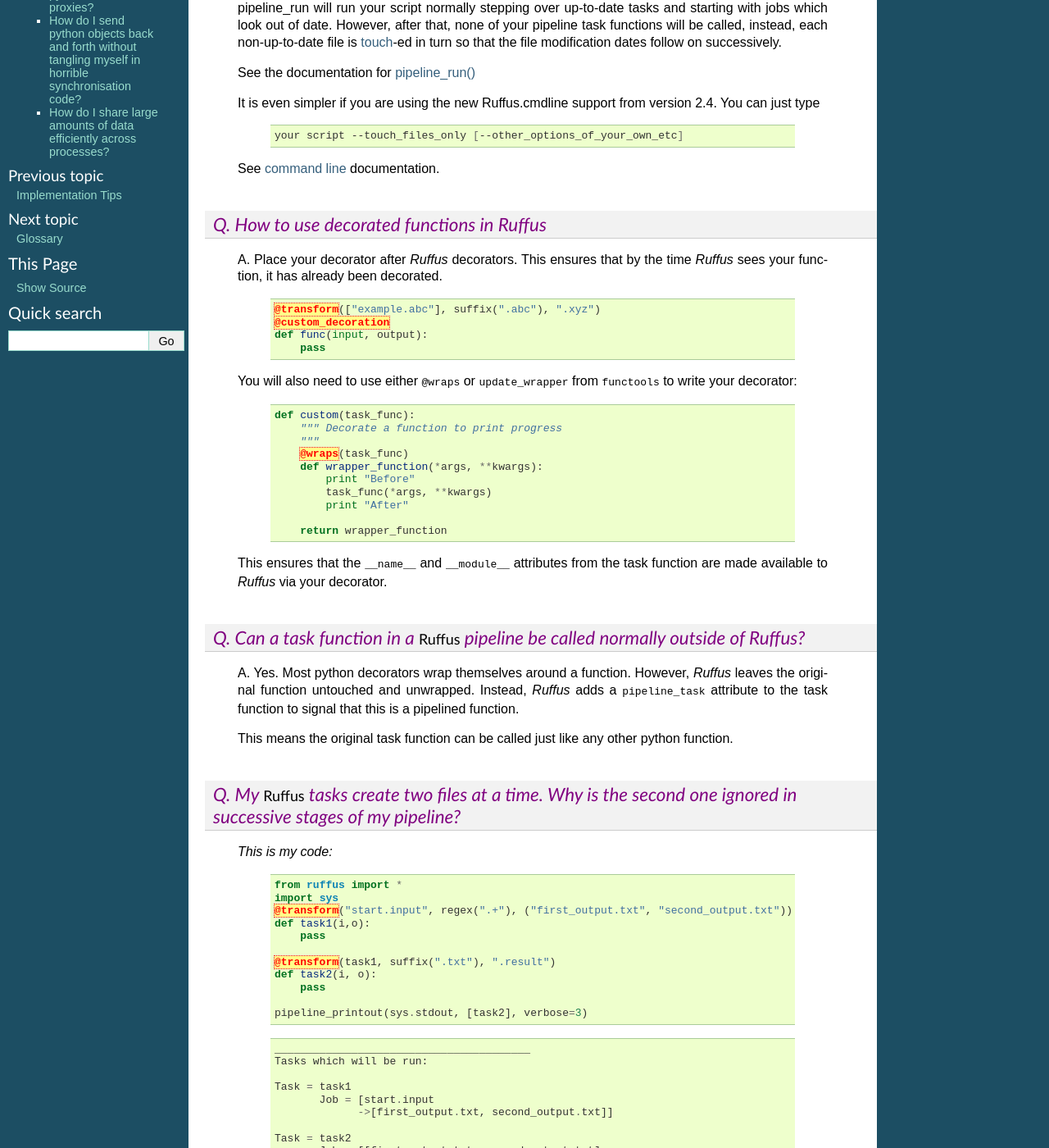
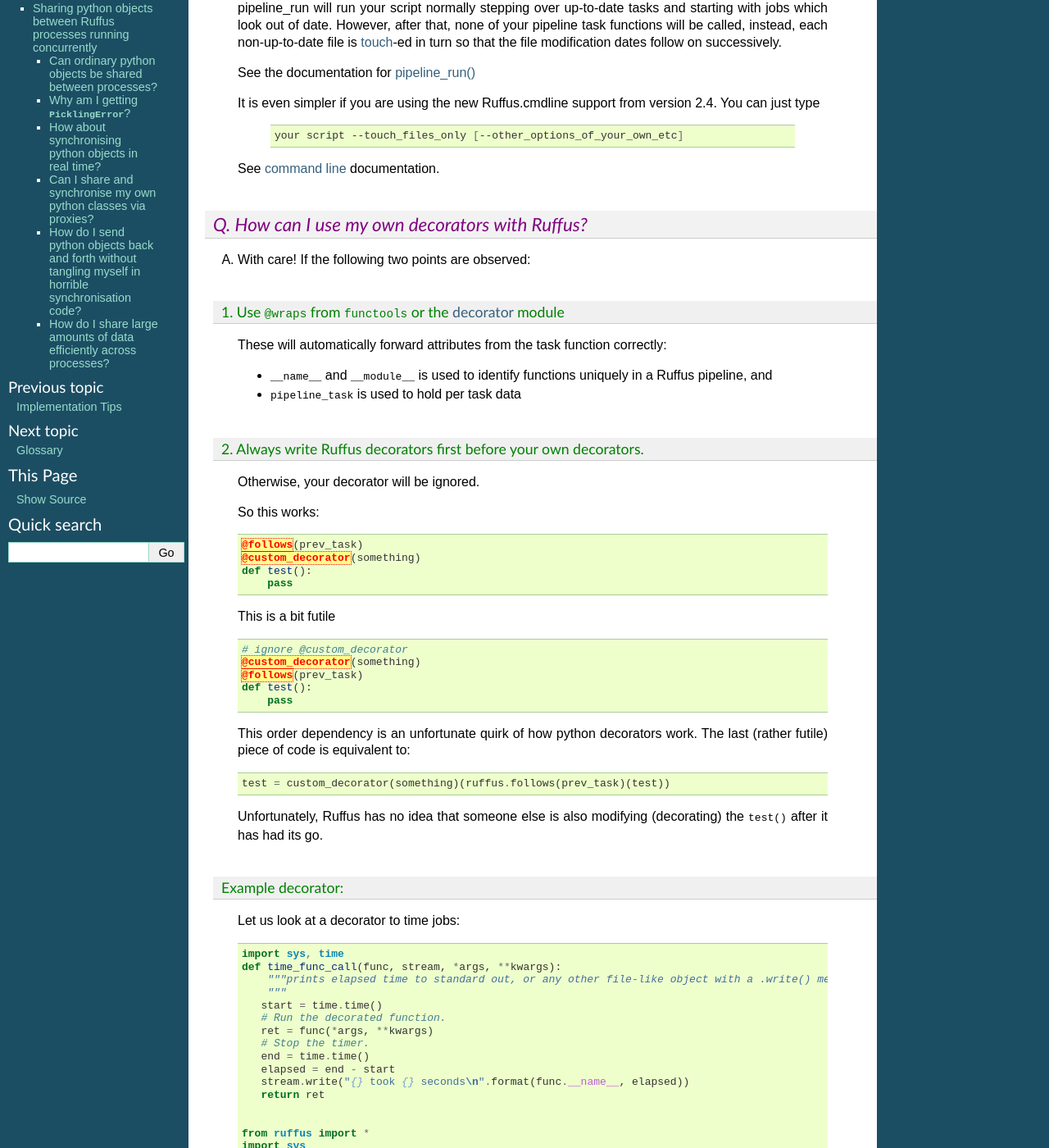
Before and after one commit to cgat-developers/ruffus, a Sphinx documentation site: the page built from doc/faq.rst, in a window 1280 px wide and 1400 px high, scrolled down 1467 px. Shown: the whole window at 82% size. Built offline with Sphinx 7.4.7, drawn with Linux system fonts in a browser that asks for light colours; formulas are drawn with MathJax 3; the version number could not be read and is left out; some of the changed text lies outside the part shown.

Commit message:
How to write and use non-Ruffus decorators with Ruffus

```diff
--- a/doc/faq.rst
+++ b/doc/faq.rst
@@ -100,36 +100,155 @@
     See :ref:`command line <new_manual.cmdline>` documentation.
 
 ========================================================================================
-Q. How to use decorated functions in Ruffus
+Q. How can I use my own decorators with Ruffus?
 ========================================================================================
-    A. Place your decorator after *Ruffus* decorators. This ensures that by the time *Ruffus* sees
-    your function, it has already been decorated.
 
-        ::
+A. With care! If the following two points are observed:
 
-            @transform(["example.abc"], suffix(".abc"), ".xyz")
-            @custom_decoration
-            def func(input, output):
-                pass
+__________________________________________________________________________________________________________
+1. Use ``@wraps`` from ``functools`` or the `decorator <https://pypi.python.org/pypi/decorator>`__ module
+__________________________________________________________________________________________________________
 
-    You will also need to use either ``@wraps`` or ``update_wrapper`` from ``functools``
-    to write your decorator:
+    These will automatically forward attributes from the task function correctly:
 
-        ::
+    * ``__name__`` and ``__module__`` is used to identify functions uniquely in a Ruffus pipeline, and
+    * ``pipeline_task`` is used to hold per task data
 
-            def custom(task_func):
-                """ Decorate a function to print progress
-                """
-                @wraps(task_func)
-                def wrapper_function(*args, **kwargs):
-                    print "Before"
-                    task_func(*args, **kwargs)
-                    print "After"
+__________________________________________________________________________________________________________
+2. Always write Ruffus decorators first before your own decorators.
+__________________________________________________________________________________________________________
 
-                return wrapper_function
+    Otherwise, your decorator will be ignored.
 
-    This ensures that the ``__name__`` and ``__module__`` attributes from the task function
-    are made available to *Ruffus* via your decorator.
+    So this works:
+
+    .. code-block:: python
+
+      @follows(prev_task)
+      @custom_decorator(something)
+      def test():
+          pass
+
+    This is a bit futile
+
+    .. code-block:: python
+
+        # ignore @custom_decorator
+        @custom_decorator(something)
+        @follows(prev_task)
+        def test():
+            pass
+
+
+    This order dependency is an unfortunate quirk of how python decorators work. The last (rather futile)
+    piece of code is equivalent to:
+
+    .. code-block:: python
+
+        test = custom_decorator(something)(ruffus.follows(prev_task)(test))
+
+    Unfortunately, Ruffus has no idea that someone else is also modifying (decorating) the ``test()``
+    after it has had its go.
+
+
+
+_____________________________________________________
+Example decorator:
+_____________________________________________________
+
+    Let us look at a decorator to time jobs:
+
+    .. code-block:: python
+
+        import sys, time
+        def time_func_call(func, stream, *args, **kwargs):
+            """prints elapsed time to standard out, or any other file-like object with a .write() method.
+            """
+           start = time.time()
+           # Run the decorated function.
+           ret = func(*args, **kwargs)
+           # Stop the timer.
+           end = time.time()
+           elapsed = end - start
+           stream.write("{} took {} seconds\n".format(func.__name__, elapsed))
+           return ret
+
+
+        from ruffus import *
+        import sys
+        import time
+
+        @time_job(sys.stderr)
+        def first_task():
+            print "First task"
+
+
+        @follows(first_task)
+        @time_job(sys.stderr)
+        def second_task():
+            print "Second task"
+
+
+        @follows(second_task)
+        @time_job(sys.stderr)
+        def final_task():
+            print "Final task"
+
+        pipeline_run()
+
+
+    What would ``@time_job`` look like?
+
+_____________________________________________________
+1. Using functools
+_____________________________________________________
+
+
+    .. code-block:: python
+
+        import functools
+        def time_job(stream=sys.stdout):
+            def actual_time_job(func):
+                @functools.wraps(func)
+                def wrapper(*args, **kwargs):
+                    return time_func_call(func, stream, *args, **kwargs)
+                return wrapper
+            return actual_time_job
+
+_____________________________________________________
+2. Using decorator
+_____________________________________________________
+
+
+    .. code-block:: python
+
+        import decorator
+        def time_job(stream=sys.stdout):
+            def time_job(func, *args, **kwargs):
+                return time_func_call(func, stream, *args, **kwargs)
+            return decorator.decorator(time_job)
+
+
+_____________________________________________________
+2. By hand
+_____________________________________________________
+
+
+    .. code-block:: python
+
+        class time_job(object):
+            def __init__(self, stream=sys.stdout):
+                self.stream = stream
+            def __call__(self, func):
+                def inner(*args, **kwargs):
+                    return time_func_call(func, self.stream, *args, **kwargs)
+                # remember to forward __name__
+                inner.__name__ = func.__name__
+                inner.__module__ = func.__module__
+                inner.__doc__ = func.__doc__
+                if hasattr(func, "pipeline_task"):
+                    inner.pipeline_task = func.pipeline_task
+                return inner
 
 
 ========================================================================================
```
